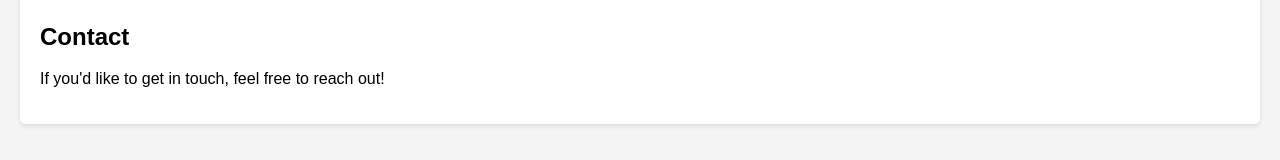
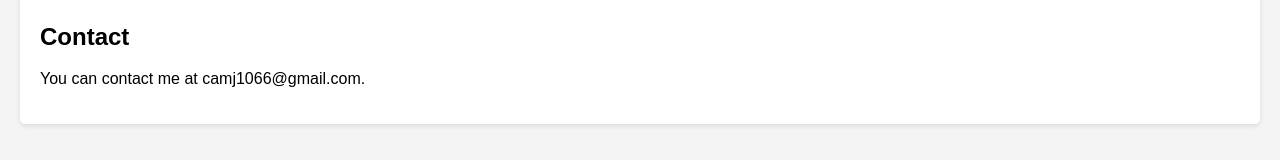
Before and after one commit to Kingfisher5906/camhastings.com, a website: page index.html in a window 1280 px wide. Shown: the part 544-704 px from the top of the page. Drawn offline with Linux system fonts and the light colour scheme.

Commit message:
Update index.html

```diff
--- a/index.html
+++ b/index.html
@@ -28,7 +28,7 @@
         </section>
         <section id="contact">
             <h2>Contact</h2>
-            <p>If you'd like to get in touch, feel free to reach out!</p>
+            <p>You can contact me at camj1066@gmail.com.</p>
         </section>
     </main>
     <footer>
```
